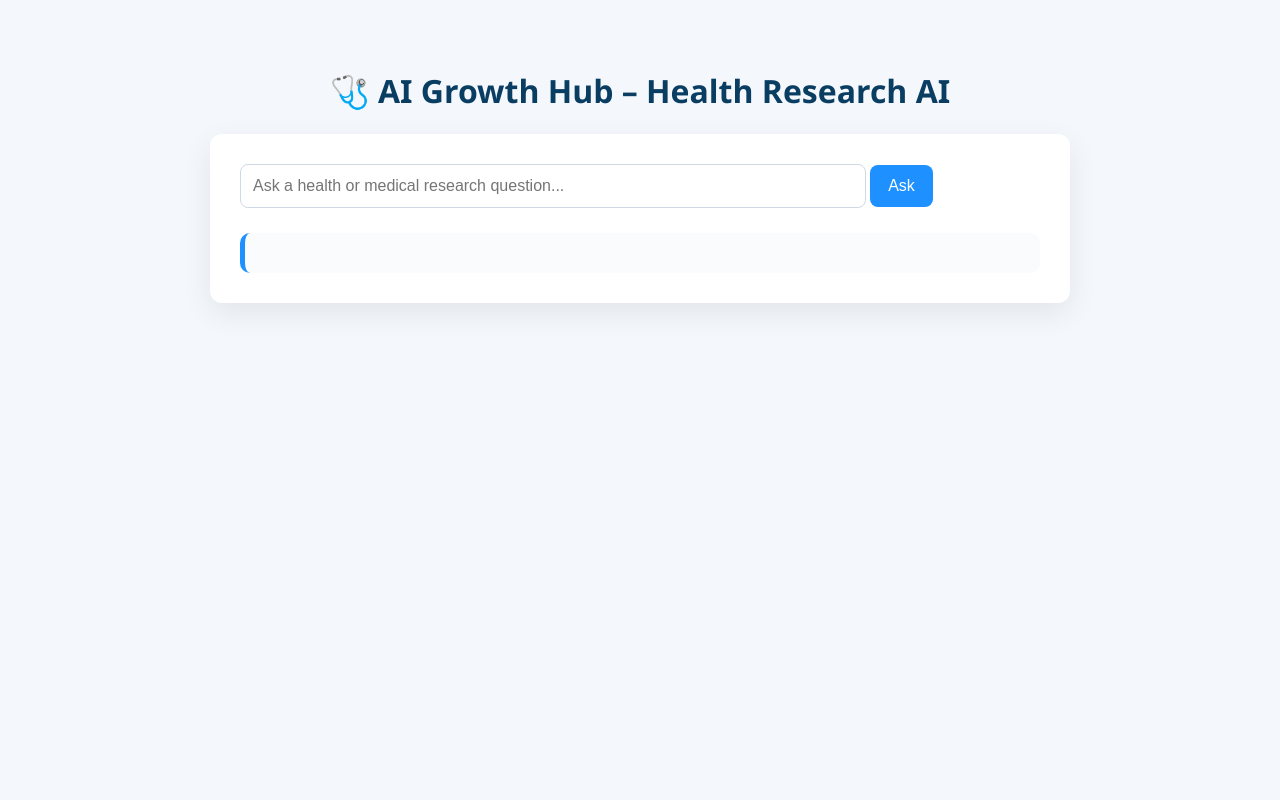
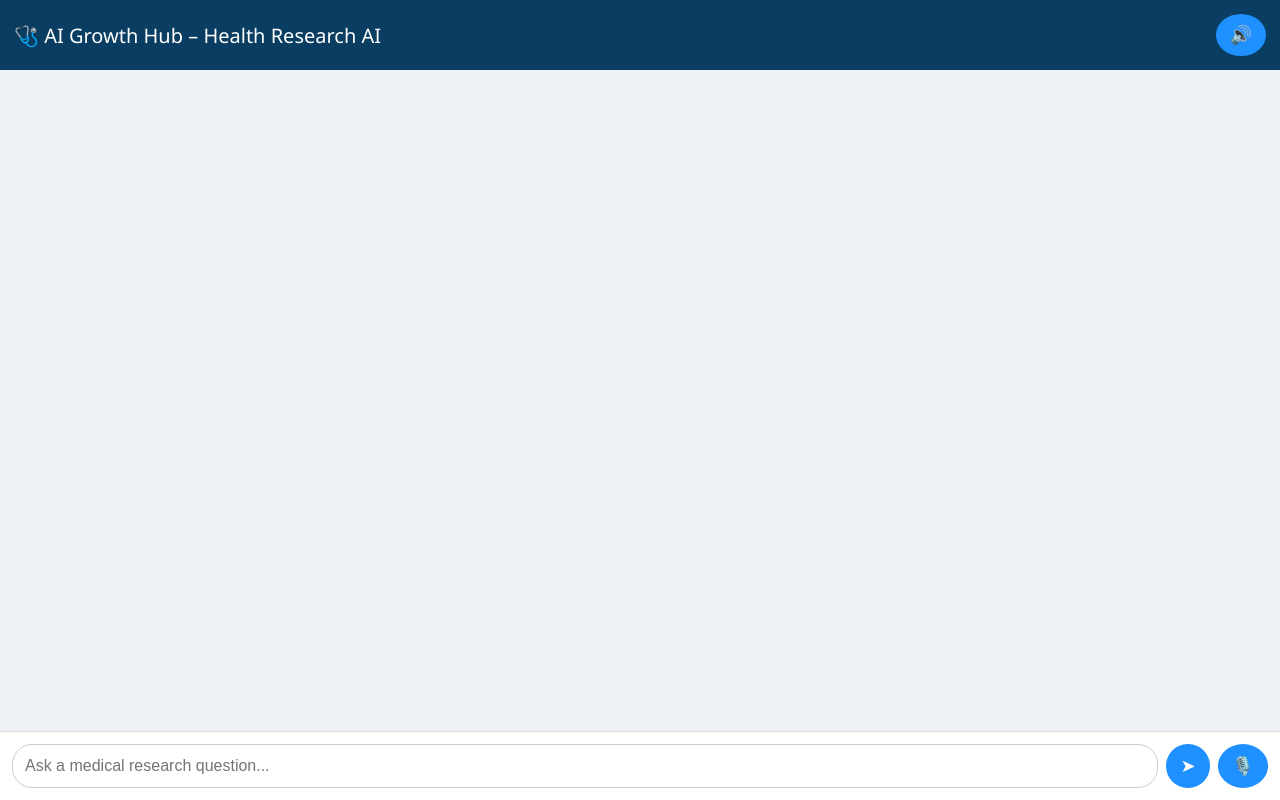
Before and after one commit to Raheemzee/HealthChat, a Flask app: page / in a window 1280 px wide. Run offline with Flask 3, Linux system fonts and the light colour scheme.

Commit message:
Refactor chat interface in index.html
Updated the HTML structure and styles for the chat interface, including a header, input bar, and improved layout for chat messages.

```diff
--- a/templates/index.html
+++ b/templates/index.html
@@ -1,91 +1,176 @@
 <!DOCTYPE html>
-<html>
+<html lang="en">
 <head>
+<meta charset="UTF-8">
 <title>AI Growth Hub – Health Research AI</title>
+
 <style>
 body {
-      font-family: "Segoe UI", Arial, sans-serif;
-      background: #f4f8fc;
-      padding: 40px;
+  margin: 0;
+  font-family: "Segoe UI", sans-serif;
+  background: #eef2f7;
+  height: 100vh;
+  display: flex;
+  flex-direction: column;
 }
 
-    h1 {
+header {
+  background: #0a3d62;
+  color: white;
+  padding: 14px;
   text-align: center;
-      color: #0a3d62;
+  font-size: 20px;
+  display: flex;
+  justify-content: space-between;
+  align-items: center;
 }
 
-    .chat-container {
-      background: #ffffff;
-      padding: 30px;
-      border-radius: 12px;
-      max-width: 800px;
-      margin: auto;
-      box-shadow: 0 10px 30px rgba(0,0,0,0.08);
+.chat-area {
+  flex: 1;
+  padding: 20px;
+  overflow-y: auto;
 }
 
-    input[type="text"] {
-      width: 75%;
+.message {
+  max-width: 70%;
+  padding: 12px 16px;
+  border-radius: 18px;
+  margin-bottom: 12px;
+  line-height: 1.5;
+  white-space: pre-wrap;
+}
+
+.user {
+  background: #1e90ff;
+  color: white;
+  margin-left: auto;
+  border-bottom-right-radius: 6px;
+}
+
+.bot {
+  background: #ffffff;
+  color: #333;
+  margin-right: auto;
+  border-bottom-left-radius: 6px;
+}
+
+.input-bar {
+  display: flex;
   padding: 12px;
-      border-radius: 8px;
-      border: 1px solid #cfd9e3;
+  background: #ffffff;
+  border-top: 1px solid #ddd;
+}
+
+input {
+  flex: 1;
+  padding: 12px;
   font-size: 16px;
+  border-radius: 20px;
+  border: 1px solid #ccc;
+  outline: none;
 }
 
 button {
-      padding: 12px 18px;
+  margin-left: 8px;
+  padding: 10px 14px;
+  border-radius: 50%;
   border: none;
-      border-radius: 8px;
+  font-size: 18px;
+  cursor: pointer;
   background: #1e90ff;
   color: white;
-      font-size: 16px;
-      cursor: pointer;
-    }
-
-    button:hover {
-      background: #0f6fdc;
-    }
-
-    .chat-box {
-      margin-top: 25px;
-      padding: 20px;
-      border-radius: 10px;
-      background: #f9fbfd;
-      border-left: 5px solid #1e90ff;
-    }
-
-    .user {
-      font-weight: bold;
-      color: #1e90ff;
-    }
-
-    .bot {
-      margin-top: 10px;
-      color: #2c3e50;
-      white-space: pre-wrap;
-      line-height: 1.6;
 }
 </style>
 </head>
 
 <body>
-  <h1>🩺 AI Growth Hub – Health Research AI</h1>
 
-  <div class="chat-container">
-    <form action="/get_response" method="post">
-      <input type="text" name="user_input"
-             placeholder="Ask a health or medical research question..."
-             required>
-      <button type="submit">Ask</button>
-    </form>
+<header>
+  🩺 AI Growth Hub – Health Research AI
+  <button onclick="toggleVoice()" id="voiceBtn">🔊</button>
+</header>
 
-    <div class="chat-box">
+<div class="chat-area" id="chat">
   {% for chat in chat_history %}
-        <div class="user">You: {{ chat.user }}</div>
-        <div class="bot">Bot: {{ chat.bot }}</div>
-        <hr>
+    <div class="message user">{{ chat.user }}</div>
+    <div class="message bot">{{ chat.bot }}</div>
   {% endfor %}
 </div>
 
+<div class="input-bar">
+  <input id="message" placeholder="Ask a medical research question...">
+  <button onclick="sendMessage()">➤</button>
+  <button onclick="startVoice()">🎙️</button>
 </div>
+
+<script>
+const chat = document.getElementById("chat");
+let voiceEnabled = true;
+let synth = window.speechSynthesis;
+
+function appendMessage(text, className) {
+  const div = document.createElement("div");
+  div.className = "message " + className;
+  div.textContent = text;
+  chat.appendChild(div);
+  chat.scrollTop = chat.scrollHeight;
+}
+
+function speak(text) {
+  if (!voiceEnabled || !synth) return;
+
+  synth.cancel(); // stop previous speech
+  const utterance = new SpeechSynthesisUtterance(text);
+  utterance.lang = "en-US";
+  utterance.rate = 1;
+  utterance.pitch = 1;
+  synth.speak(utterance);
+}
+
+async function sendMessage() {
+  const input = document.getElementById("message");
+  const text = input.value.trim();
+  if (!text) return;
+
+  appendMessage(text, "user");
+  input.value = "";
+
+  const res = await fetch("/get_response", {
+    method: "POST",
+    headers: {"Content-Type": "application/json"},
+    body: JSON.stringify({message: text})
+  });
+
+  const data = await res.json();
+  appendMessage(data.bot, "bot");
+  speak(data.bot);
+}
+
+/* 🎙️ Voice Input (Speech → Text) */
+function startVoice() {
+  if (!('webkitSpeechRecognition' in window)) {
+    alert("Voice input not supported in this browser.");
+    return;
+  }
+
+  const recognition = new webkitSpeechRecognition();
+  recognition.lang = "en-US";
+  recognition.start();
+
+  recognition.onresult = (event) => {
+    document.getElementById("message").value =
+      event.results[0][0].transcript;
+  };
+}
+
+/* 🔊 Toggle AI Voice */
+function toggleVoice() {
+  voiceEnabled = !voiceEnabled;
+  document.getElementById("voiceBtn").textContent =
+    voiceEnabled ? "🔊" : "🔇";
+  if (!voiceEnabled) synth.cancel();
+}
+</script>
+
 </body>
 </html>
```
Lines whose indentation alone changed are shown as unchanged.
